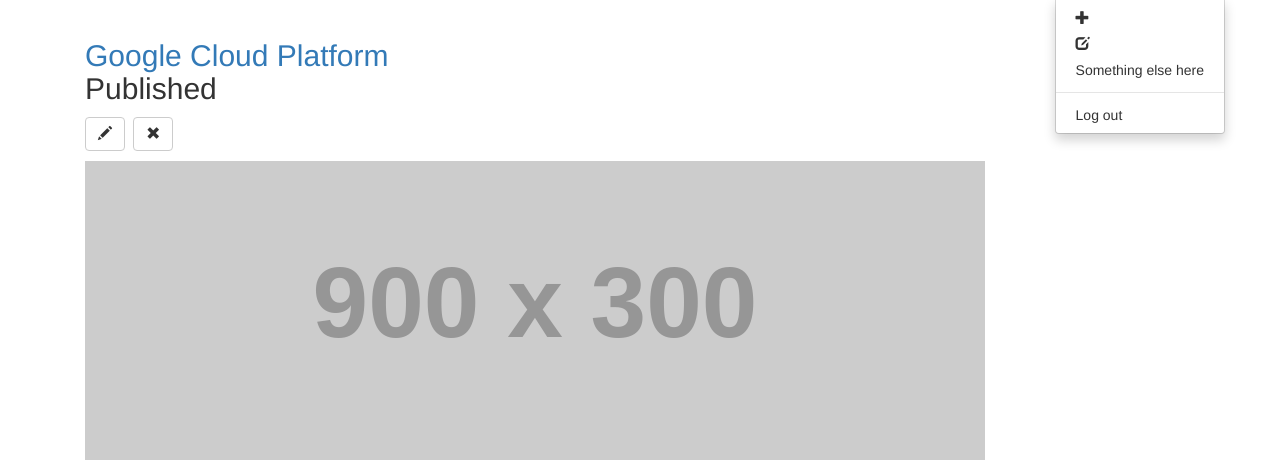
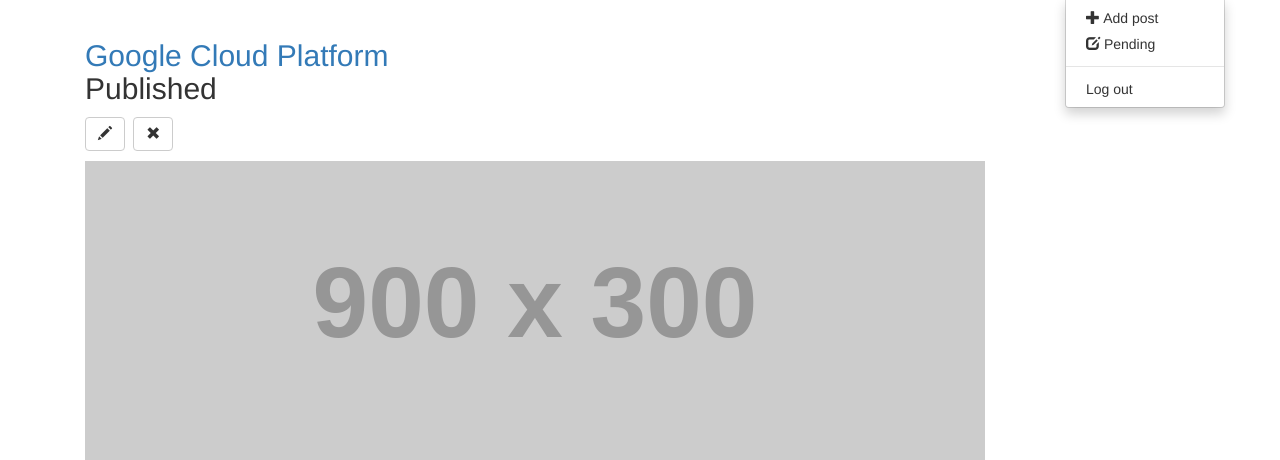
Before and after one commit to geethpw/Blog-App-Python-2.7-Django-, a Django app: page /post/1/ in a window 1280 px wide, after a click that opens the changed part. Shown: the part 71-531 px from the top of the page. Run offline with Django 3.2, Linux system fonts and the light colour scheme; a user stored in the database is signed in; data comes from the database, SQL or seed files in the repository; grey boxes labelled with a size stand in for pictures from a placeholder-image service; some libraries are stand-ins or nearby versions.

Commit message:
navbar fix

```diff
--- a/meblog/templates/meblog/base.html
+++ b/meblog/templates/meblog/base.html
@@ -64,9 +64,8 @@
                         <li class="dropdown">
                         <a href="#" class="dropdown-toggle" data-toggle="dropdown" role="button" aria-haspopup="true" aria-expanded="false">Hello {{ user.username }}<span class="caret"></span></a>
                             <ul class="dropdown-menu">
-                                <li><a href="{% url 'post_new' %}" ><span class="glyphicon glyphicon-plus"></span></a></li>
-                                <li><a href="{% url 'post_draft_list' %}" ><span class="glyphicon glyphicon-edit"></span></a></li>
-                                <li><a href="#">Something else here</a></li>
+                                <li><a href="{% url 'post_new' %}" ><span class="glyphicon glyphicon-plus"></span> Add post</a> </li>
+                                <li><a href="{% url 'post_draft_list' %}" ><span class="glyphicon glyphicon-edit"></span> Pending</a> </li>
                                 <li role="separator" class="divider"></li>
                                 <li><a href="{% url 'django.contrib.auth.views.logout' %}">Log out</a></li>
                             </ul>
```
